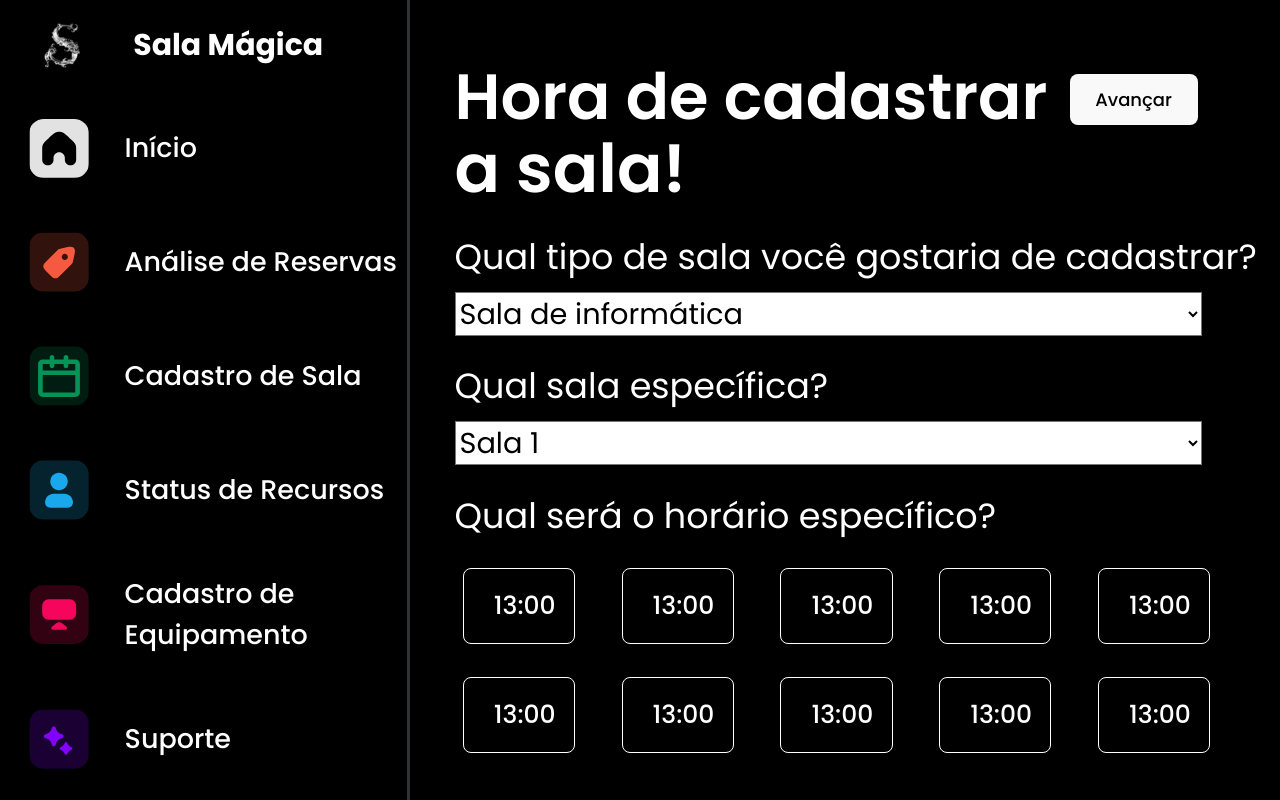
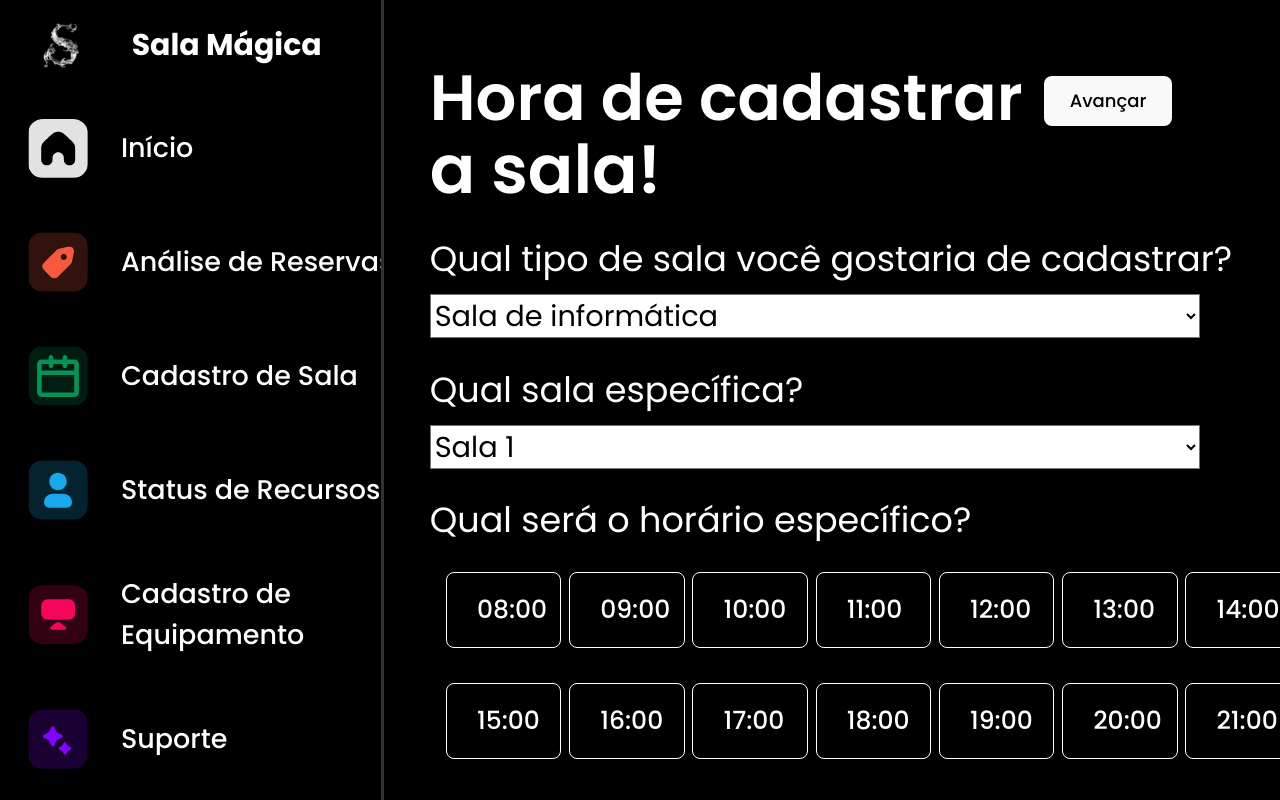
Before and after one commit to JoaoMotaSilva10/SalaMagicaFront, a React (Vite) app: page /CadastroSala in a window 1280 px wide. Built offline with nearby package versions, Linux system fonts and the light colour scheme.

Commit message:
terminei a sala de cadastro de vez real agora

```diff
--- a/src/CadastroSala/MainContentCadastro.css
+++ b/src/CadastroSala/MainContentCadastro.css
@@ -39,7 +39,6 @@ font-size: 18px;}
 .galeriabuttons{
   width: 90%;
   display: flex;
-  justify-content: space-between;
   margin-top: 3%;
   height: 10%;
   margin-left: 4%;
@@ -48,6 +47,7 @@ font-size: 18px;}
 
 .horarios{
 color:white;
+margin-left: 1%;
 background-color: black;
 border: 1px solid white;
 width: 15%;
--- a/src/CadastroSala/MainContentCadastro.jsx
+++ b/src/CadastroSala/MainContentCadastro.jsx
@@ -4,6 +4,12 @@ import './MainContentCadastro.css';
 function MainContentCadastro() {
   // Estado para armazenar quais botões estão ativos
   const [activeButtons, setActiveButtons] = useState(new Set());
+
+  // Lista de horários diferentes para os botões
+  const buttonTimes = [
+    '08:00', '09:00', '10:00', '11:00', '12:00', '13:00', '14:00',
+    '15:00', '16:00', '17:00', '18:00', '19:00', '20:00', '21:00'
+  ];
 
   // Função para lidar com o clique do botão
   const handleButtonClick = (index) => {
@@ -47,28 +53,27 @@ function MainContentCadastro() {
         <h2 className="tipo">Qual será o horário específico?</h2>
       </div>
       <div className="galeriabuttons">
-          {[...Array(5)].map((_, index) => (
+        {[...Array(7)].map((_, index) => (
           <button
             key={index}
             className={`horarios ${activeButtons.has(index) ? 'active' : ''}`}
             onClick={() => handleButtonClick(index)}
           >
-              13:00
+            {buttonTimes[index]}
           </button>
         ))}
       </div>
       <div className="galeriabuttons2">
-          {[...Array(5)].map((_, index) => (
+        {[...Array(7)].map((_, index) => (
           <button
-              key={index + 5}
-              className={`horarios ${activeButtons.has(index + 5) ? 'active' : ''}`}
-              onClick={() => handleButtonClick(index + 5)}
+            key={index + 7}
+            className={`horarios ${activeButtons.has(index + 7) ? 'active' : ''}`}
+            onClick={() => handleButtonClick(index + 7)}
           >
-              13:00
+            {buttonTimes[index + 7]}
           </button>
         ))}
       </div>
-
     </div>
   );
 }
--- a/src/Sidebar/Sidebar.css
+++ b/src/Sidebar/Sidebar.css
@@ -1,5 +1,5 @@
 .sidebar {
-    width: 32%;
+    width: 30%;
     height: 100%;
     padding: 10px;
     display: flex;
@@ -30,7 +30,6 @@
 
   .sidebar ul {
     list-style: none;
-    padding: 0;
     margin-left: 5%;
     background-color: black;
   }
```
Lines whose indentation alone changed are shown as unchanged.
